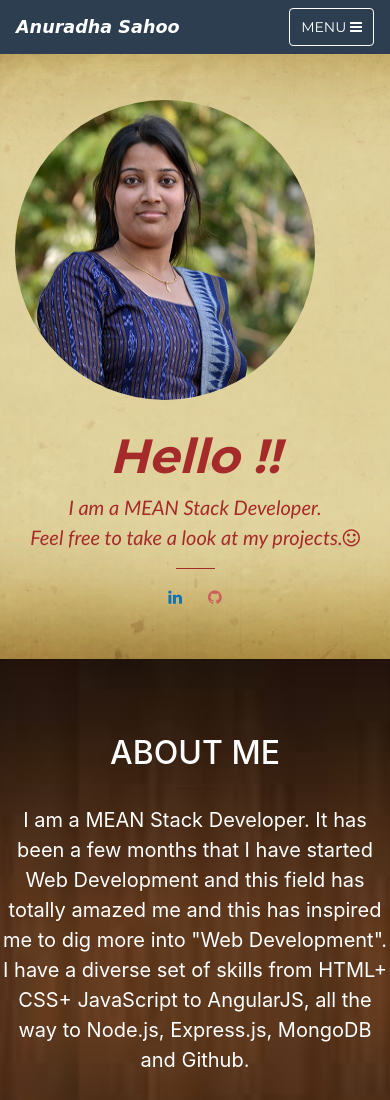
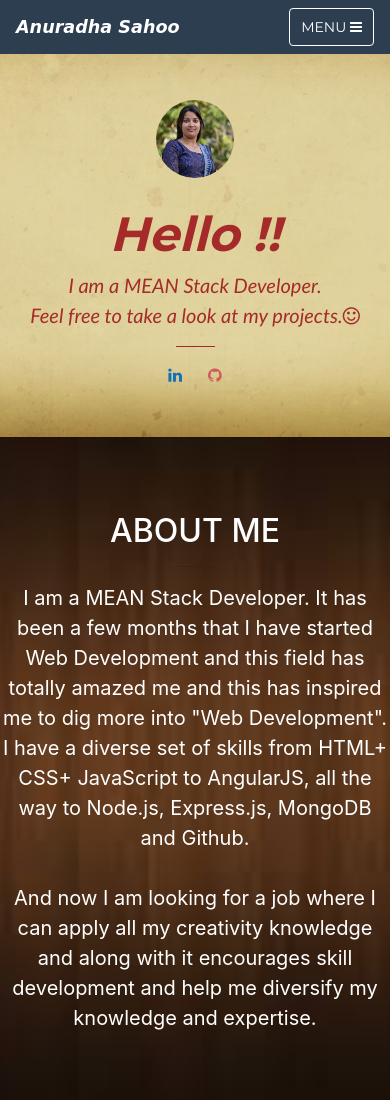
Before and after one commit to Anuradha118/anuradha18, a website with bundled scripts: page index.html in a window 390 px wide. Shown: the top 1100 px of the page. Built offline with nearby package versions, Linux system fonts and the light colour scheme.

Commit message:
updated the styling of header image

```diff
--- a/css/styles.css
+++ b/css/styles.css
@@ -91,6 +91,8 @@ font-size: 50px;
 #headerimg{
     border-radius: 50%;
     float: left;
+    width: 20vw !important;
+    height: 20vw !important;
 }
 
 .intro-text{
@@ -104,3 +106,9 @@ font-size: 50px;
         font-size: 2rem;
     }
 }
+
+@media(max-width:767px){
+    #headerimg{
+        float: none;
+    }
+}
```
